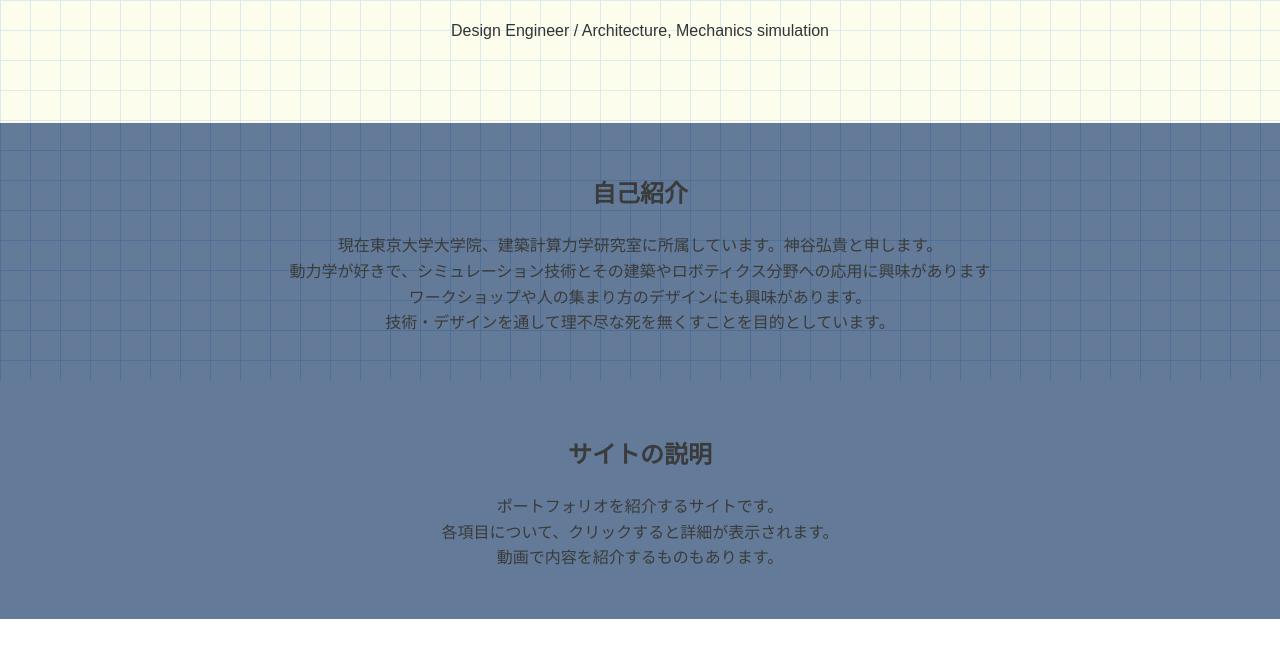
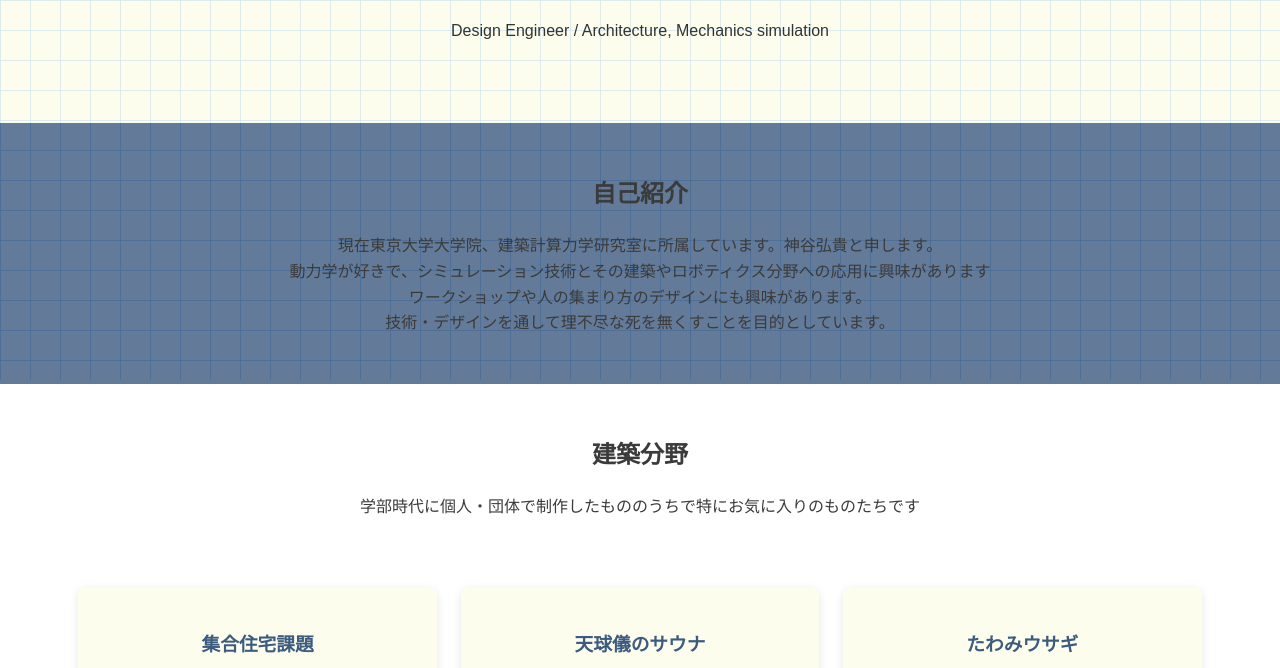
Before and after one commit to KMYsqHRK/MyWebsite_kamiya, a plain HTML site: page index.html in a window 1280 px wide. Shown: the part 420-1088 px from the top of the page. Drawn offline with Linux system fonts and the light colour scheme.

Commit message:
index.html の更新

```diff
--- a/index.html
+++ b/index.html
@@ -466,14 +466,6 @@
         動力学が好きで、シミュレーション技術とその建築やロボティクス分野への応用に興味があります<br>
         ワークショップや人の集まり方のデザインにも興味があります。<br>
         技術・デザインを通して理不尽な死を無くすことを目的としています。
-        </p>
-    </div>
-
-    <div class="section hero slide-in">
-        <h2>サイトの説明</h2>
-        <p>ポートフォリオを紹介するサイトです。<br>
-            各項目について、クリックすると詳細が表示されます。<br>
-            動画で内容を紹介するものもあります。
         </p>
     </div>
 
```
